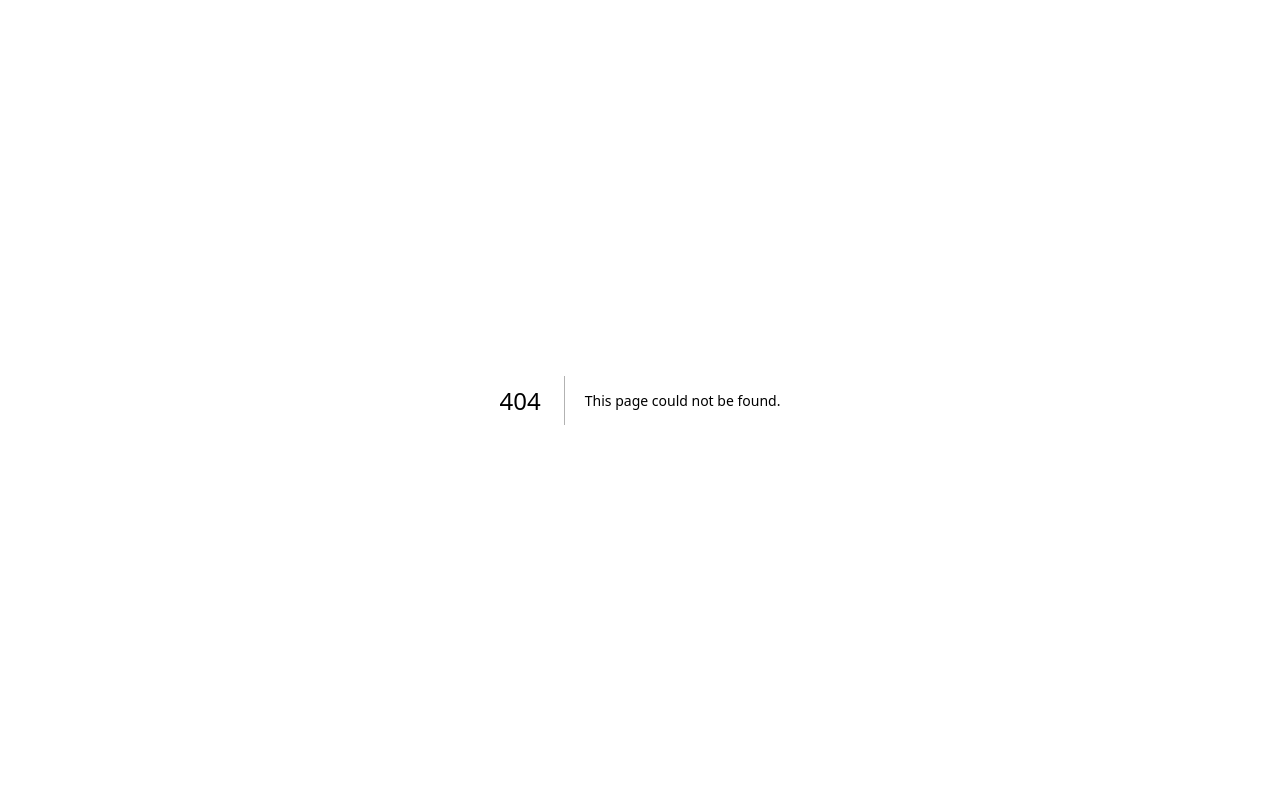
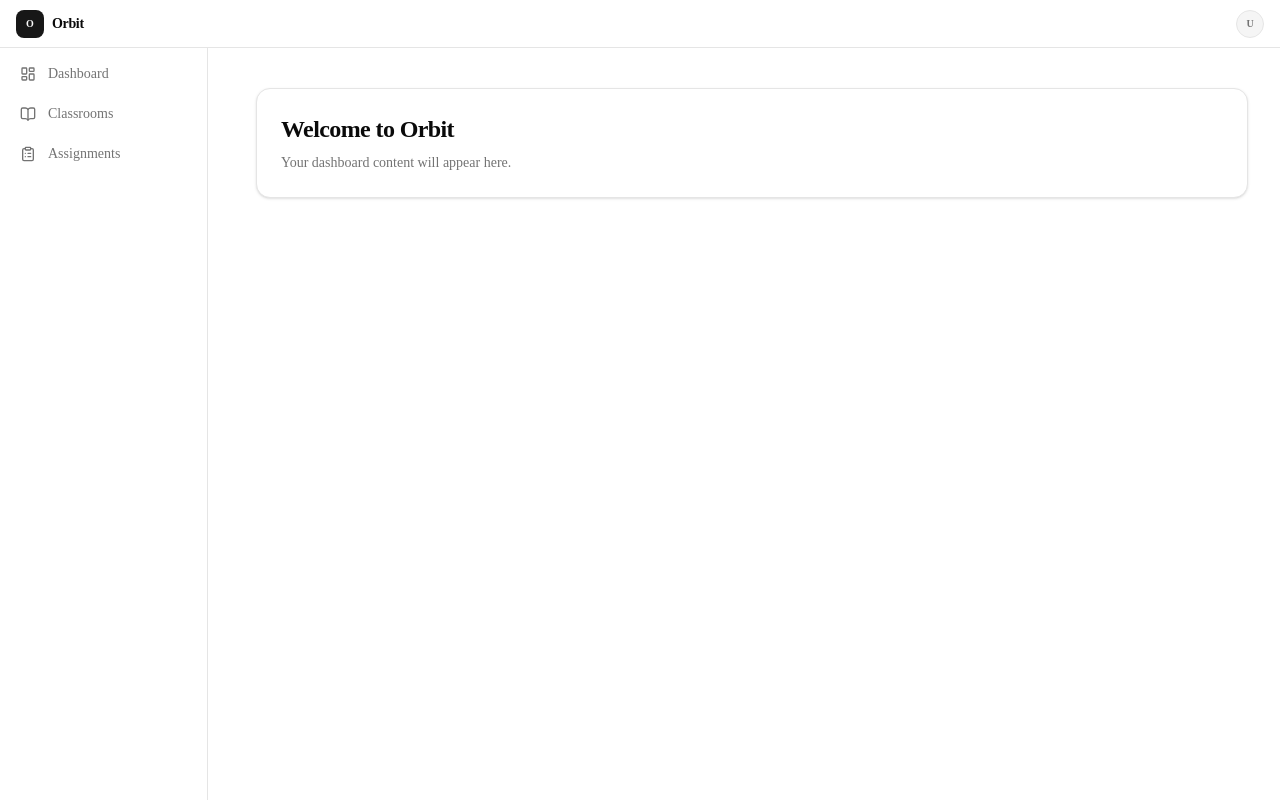
Before and after one commit to rudragosavi10/Orbit, a Next.js app: page /dashboard in a window 1280 px wide. Before the commit this address had no page. Built offline with nearby package versions, Linux system fonts and the light colour scheme.

Commit message:
Connect Firebase authentication

```diff
--- /dev/null
+++ b/app/dashboard/page.tsx
@@ -0,0 +1,17 @@
+import { AppShell } from "@/components/layout/app-shell";
+
+export default function DashboardPage() {
+  return (
+    <AppShell>
+      <section className="rounded-xl border border-border bg-card p-6 shadow-sm">
+        <h1 className="text-2xl font-semibold tracking-tight text-card-foreground">
+          Welcome to Orbit
+        </h1>
+
+        <p className="mt-2 text-sm text-muted-foreground">
+          Your dashboard content will appear here.
+        </p>
+      </section>
+    </AppShell>
+  );
+}
--- /dev/null
+++ b/components/layout/app-shell.tsx
@@ -0,0 +1,55 @@
+"use client";
+
+import { useEffect, useState, type ReactNode } from "react";
+
+import { Navbar } from "@/components/layout/navbar";
+import { Sidebar } from "@/components/layout/sidebar";
+
+interface AppShellProps {
+  children: ReactNode;
+}
+
+export function AppShell({ children }: AppShellProps) {
+  const [isSidebarOpen, setIsSidebarOpen] = useState(false);
+
+  useEffect(() => {
+    function handleEscape(event: KeyboardEvent) {
+      if (event.key === "Escape") {
+        setIsSidebarOpen(false);
+      }
+    }
+
+    window.addEventListener("keydown", handleEscape);
+
+    return () => {
+      window.removeEventListener("keydown", handleEscape);
+    };
+  }, []);
+
+  useEffect(() => {
+    if (window.innerWidth < 768) {
+      document.body.style.overflow = isSidebarOpen ? "hidden" : "";
+    }
+
+    return () => {
+      document.body.style.overflow = "";
+    };
+  }, [isSidebarOpen]);
+
+  return (
+    <div className="min-h-screen bg-background text-foreground">
+      <Navbar onMenuClick={() => setIsSidebarOpen(true)} />
+
+      <Sidebar
+        isOpen={isSidebarOpen}
+        onClose={() => setIsSidebarOpen(false)}
+      />
+
+      <main className="min-h-screen pt-14 md:pl-56">
+        <div className="mx-auto w-full max-w-7xl p-4 md:p-6 lg:p-8">
+          {children}
+        </div>
+      </main>
+    </div>
+  );
+}
--- /dev/null
+++ b/components/layout/navbar.tsx
@@ -0,0 +1,46 @@
+"use client";
+
+import { Menu } from "lucide-react";
+
+interface NavbarProps {
+  onMenuClick: () => void;
+}
+
+export function Navbar({ onMenuClick }: NavbarProps) {
+  return (
+    <header className="fixed inset-x-0 top-0 z-40 h-12 border-b border-border bg-background/95 backdrop-blur">
+      <div className="flex h-full items-center">
+        <div className="flex h-full w-52 items-center gap-2 px-3 md:px-4">
+          <button
+            type="button"
+            onClick={onMenuClick}
+            aria-label="Open sidebar"
+            className="inline-flex h-8 w-8 items-center justify-center rounded-md text-muted-foreground transition-colors hover:bg-muted hover:text-foreground md:hidden"
+          >
+            <Menu className="h-4 w-4" />
+          </button>
+
+          <div className="flex items-center gap-2">
+            <div className="flex h-7 w-7 items-center justify-center rounded-md bg-primary text-[10px] font-bold text-primary-foreground">
+              O
+            </div>
+
+            <span className="text-sm font-semibold tracking-tight text-foreground">
+              Orbit
+            </span>
+          </div>
+        </div>
+
+        <div className="flex flex-1 items-center justify-end px-3 md:px-4">
+          <button
+            type="button"
+            aria-label="User profile"
+            className="flex h-7 w-7 items-center justify-center rounded-full border border-border bg-muted text-[10px] font-semibold text-muted-foreground transition-colors hover:bg-accent hover:text-foreground"
+          >
+            U
+          </button>
+        </div>
+      </div>
+    </header>
+  );
+}
--- /dev/null
+++ b/components/layout/sidebar.tsx
@@ -0,0 +1,81 @@
+"use client";
+
+import { BookOpen, ClipboardList, LayoutDashboard, X } from "lucide-react";
+
+interface SidebarProps {
+  isOpen: boolean;
+  onClose: () => void;
+}
+
+const navigationItems = [
+  {
+    label: "Dashboard",
+    icon: LayoutDashboard,
+  },
+  {
+    label: "Classrooms",
+    icon: BookOpen,
+  },
+  {
+    label: "Assignments",
+    icon: ClipboardList,
+  },
+];
+
+export function Sidebar({ isOpen, onClose }: SidebarProps) {
+  return (
+    <>
+      {/* Overlay */}
+      <button
+        type="button"
+        aria-label="Close sidebar overlay"
+        onClick={onClose}
+        className={`fixed inset-0 z-40 bg-black/40 transition-opacity duration-300 md:hidden ${
+          isOpen
+            ? "pointer-events-auto opacity-100"
+            : "pointer-events-none opacity-0"
+        }`}
+      />
+
+      {/* Sidebar */}
+      <aside
+        className={`fixed left-0 top-12 bottom-0 z-50 w-52 bg-background border-r border-border transition-transform duration-300 ease-in-out md:translate-x-0 ${
+          isOpen ? "translate-x-0" : "-translate-x-full"
+        }`}
+      >
+        {/* Mobile Header */}
+        <div className="flex h-12 items-center justify-between border-b border-border px-3 md:hidden">
+          <div className="flex items-center gap-2">
+            <div className="flex h-7 w-7 items-center justify-center rounded-md bg-primary text-[10px] font-bold text-primary-foreground">
+              O
+            </div>
+
+            <span className="text-sm font-semibold">
+              Orbit
+            </span>
+          </div>
+
+          <button
+            onClick={onClose}
+            className="flex h-8 w-8 items-center justify-center rounded-md hover:bg-muted"
+          >
+            <X className="h-4 w-4" />
+          </button>
+        </div>
+
+        <nav className="space-y-1 p-2">
+          {navigationItems.map(({ label, icon: Icon }) => (
+            <button
+              key={label}
+              onClick={onClose}
+              className="flex h-9 w-full items-center gap-3 rounded-md px-3 text-sm text-muted-foreground transition-colors hover:bg-muted hover:text-foreground"
+            >
+              <Icon className="h-4 w-4" />
+              <span>{label}</span>
+            </button>
+          ))}
+        </nav>
+      </aside>
+    </>
+  );
+}
```
